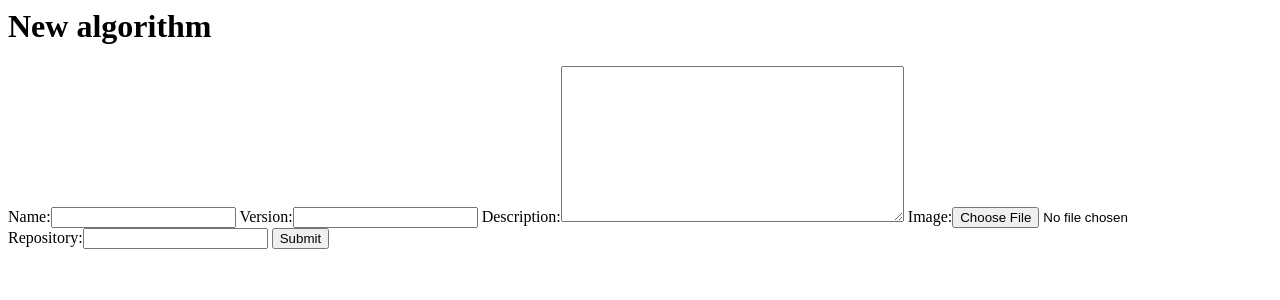
After one commit to quantbucket/quantbucket-frontend, a Django app: page /algorithms/new/ in a window 1280 px wide. The commit adds this page. Shown: the top 300 px of the page. Run offline with Django 3.2, Linux system fonts and the light colour scheme.

Commit message:
Implement some basic views

```diff
--- /dev/null
+++ b/algorithms/forms.py
@@ -0,0 +1,8 @@
+from django import forms
+
+class AlgorithmForm(forms.Form):
+    name = forms.CharField(label='Name', max_length=255)
+    version = forms.DecimalField(label='Version')
+    description = forms.CharField( widget=forms.Textarea)
+    image =  forms.ImageField(label='Image')
+    repository = forms.CharField(label='Repository', max_length=255)
--- a/algorithms/services.py
+++ b/algorithms/services.py
@@ -3,4 +3,4 @@ from apiclient.misc import Resource
 class Algorithm(Resource):
 
 	def set_resource(self):
-		self.resource = '/algorithms'
+		self.resource = '/algorithms/'
--- /dev/null
+++ b/algorithms/templates/algorithms/create.html
@@ -0,0 +1,7 @@
+<h1>New algorithm</h1>
+
+<form action="/algorithms/new/" enctype="multipart/form-data" method="post">
+    {% csrf_token %}
+    {{ form }}
+    <input type="submit" value="Submit" />
+</form>
--- a/algorithms/templates/algorithms/detail.html
+++ b/algorithms/templates/algorithms/detail.html
@@ -1,3 +1,4 @@
 <h1>{{ algorithm.name }}</h1>
+<img src='{{ algorithm.image }}'>
 <p>{{ algorithm.description }}</p>
 <a href='/algorithms'>Back to list</a>
--- a/algorithms/templates/algorithms/list.html
+++ b/algorithms/templates/algorithms/list.html
@@ -6,3 +6,4 @@
     <li>No algorithms yet.</li>
 {% endfor %}
 </ul>
+<p>Want to contribute? <a href='/algorithms/new'>Add an algorithm</a>.</p>
--- a/algorithms/urls.py
+++ b/algorithms/urls.py
@@ -3,5 +3,6 @@ from . import views
 
 urlpatterns = [
     url(r'^$', views.AlgorithmListView.as_view(), name='algorithm-list'),
-    url(r'^(?P<id>[0-9])/', views.AlgorithmDetailView.as_view(), name='algorithm-detail'),
+    url(r'^new/', views.AlgorithmCreateView.as_view(), name='algorithm-new'),
+    url(r'^(?P<id>[0-9]+)/', views.AlgorithmDetailView.as_view(), name='algorithm-detail'),
 ]
--- a/algorithms/views.py
+++ b/algorithms/views.py
@@ -1,6 +1,9 @@
 from django.shortcuts import render
-from django.views.generic.base import View,TemplateView
+from django.http import HttpResponse
+from django.views.generic.base import View
 from services import Algorithm
+from .forms import AlgorithmForm
+import json
 
 class AlgorithmListView(View):
 
@@ -11,7 +14,7 @@ class AlgorithmListView(View):
 		algorithms = algorithm.list()
 		return render(request, self.template_name,{'algorithms':algorithms})
 
-class AlgorithmDetailView(TemplateView):
+class AlgorithmDetailView(View):
 
 	template_name = 'algorithms/detail.html'
 
@@ -19,3 +22,33 @@ class AlgorithmDetailView(TemplateView):
 		algorithm = Algorithm()
 		algorithm = algorithm.detail(id)
 		return render(request, self.template_name,{'algorithm':algorithm})
+
+class AlgorithmCreateView(View):
+
+	template_name = 'algorithms/create.html'
+
+	def get(self,request):
+		form = AlgorithmForm()
+		return render(request, self.template_name, {'form': form})
+
+	def post(self,request):
+		form = AlgorithmForm(request.POST,request.FILES)
+		files = request.FILES
+		data = request.POST
+
+		if form.is_valid():
+			algorithm = Algorithm()
+			new_algorithm = {
+				'name' : data['name'],
+				'developer' : 1,
+				'version' : data['version'],
+				'description' : data['description'],
+				'repository' : data['repository']
+			}
+			image = {
+				'image' : files['image']
+			}
+			new_algorithm = algorithm.create(new_algorithm,files=image)
+			return HttpResponse('Algorithm was created')
+		else:
+			return HttpResponse('Some trouble with new algorithm')
```
Also changed, not shown: apiclient/misc.py (+6 -7 lines).
